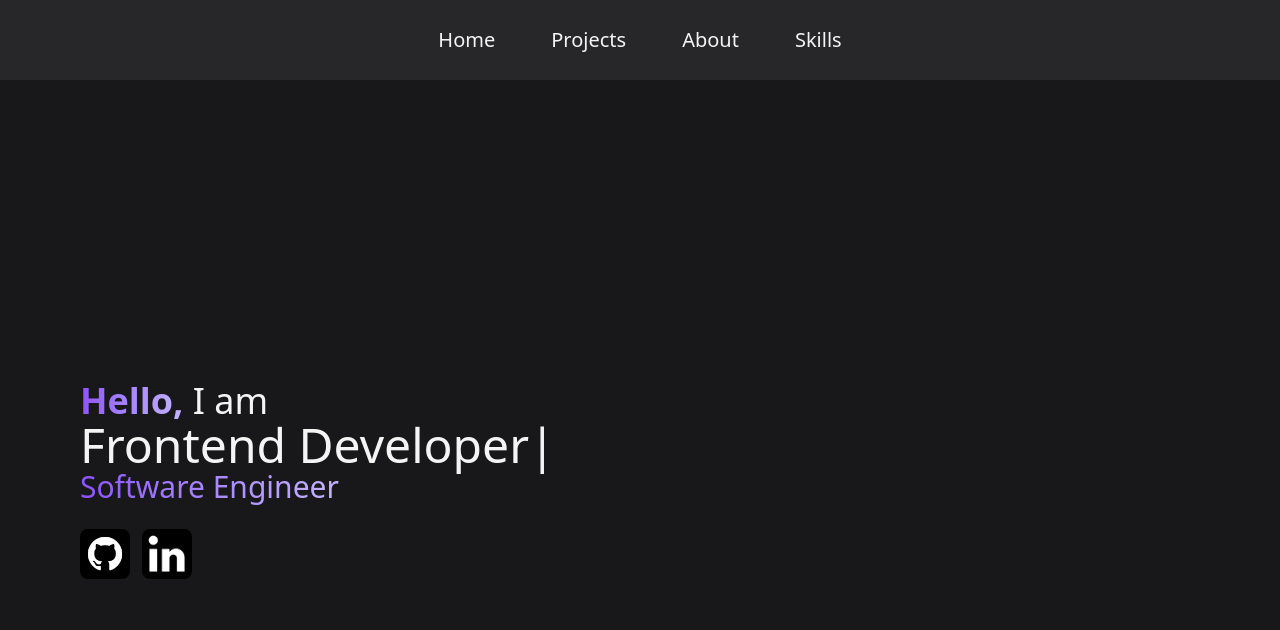
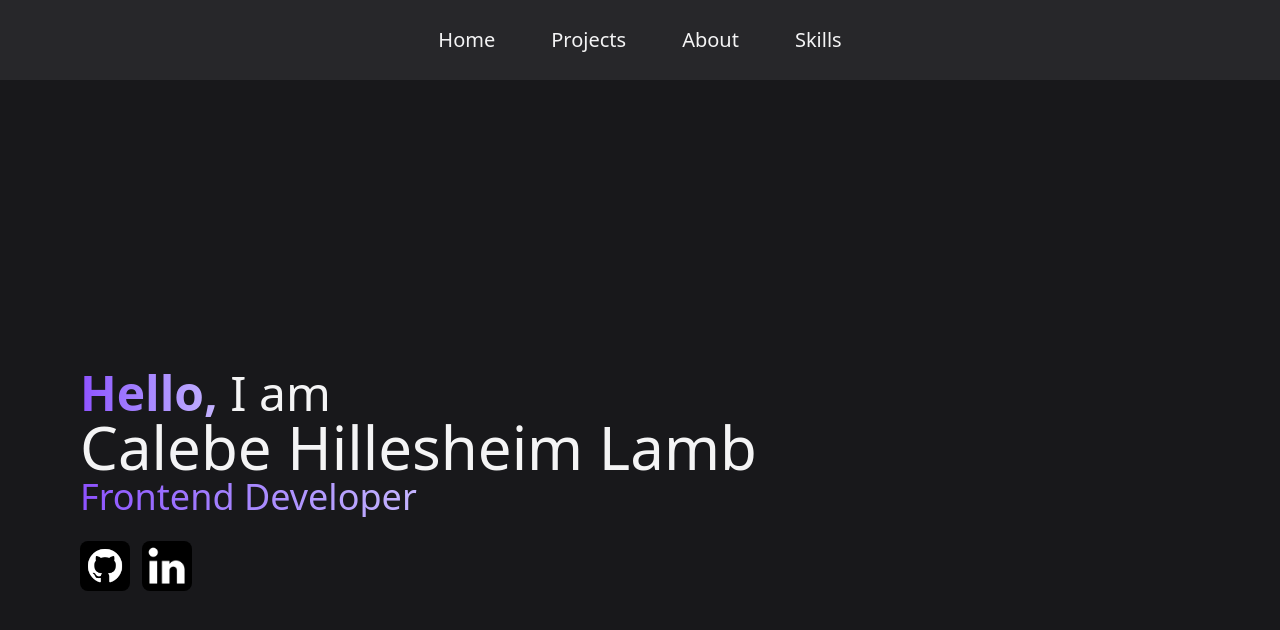
Before and after one commit to Kleb-0/Portifolio, a Next.js app: page / in a window 1280 px wide. Shown: the top 630 px of the page. Built offline with nearby package versions, Linux system fonts and the light colour scheme.

Commit message:
feat: add animations to About and Home pages, and refactor navbar links

```diff
--- a/src/app/about/page.js
+++ b/src/app/about/page.js
@@ -1,19 +1,37 @@
+"use client"
+
 import Image from "next/image";
+import { easeIn, easeOut, motion } from "framer-motion";
 
 export default function About() {
   return (
     <div className="min-h-screen bg-zinc-900 text-zinc-100 grid gap-8 p-16 md:grid-cols-[auto_1fr]">
+      <motion.div
+        initial={{ opacity: 0, y: -50}}
+        animate={{ opacity: 1, y: 0 }}
+        transition={{ duration: 1.0, ease: easeOut }}
+      >
         <Image
-        className="rounded-2xl justify-self-center"
+          className="rounded-2xl justify-self-center shadow-violet-600 shadow-2xl"
           src="/professional-photo.png"
           alt="Calebe Hillesheim Lamb photo"
           width={300}
           height={300}
         />
-
+      </motion.div>
       <div className="flex flex-col">
-        <h1 className="text-4xl font-bold bg-gradient-to-r from-violet-700 to-violet-300 bg-clip-text text-transparent pb-1">Hi! My name is Calebe</h1>
-        <p className="text-2xl mt-4 font-semibold">
+        <motion.h1
+          initial={{ opacity: 0, y: -50 }}
+          animate={{ opacity: 1, y: 0 }}
+          transition={{ duration: 1.0, ease: easeOut }}
+          className="text-4xl font-bold bg-gradient-to-r from-violet-600 to-violet-200 bg-clip-text text-transparent pb-1">
+          Hi! My name is Calebe
+        </motion.h1>
+        <motion.p
+          initial={{ opacity: 0, y: -50 }}
+          animate={{ opacity: 1, y: 0 }}
+          transition={{ duration: 1.0, ease: easeOut }}
+          className="text-2xl mt-4">
           I discovered programming when I was 14, in September 2024. Since then,
           I have dedicated myself to Frontend development, taking courses on
           Alura and building projects to solidify my acquired knowledge. I am
@@ -23,7 +41,7 @@ export default function About() {
           improving my skills, mastering English, learning German, exploring new
           technologies, and building real-world projects. I believe that with
           dedication and persistence, I can turn my dreams into reality.
-        </p>
+        </motion.p>
       </div>
     </div>
   );
--- a/src/app/page.js
+++ b/src/app/page.js
@@ -1,44 +1,48 @@
 "use client";
 
 import Image from "next/image";
-import { useEffect, useState } from "react";
-import { TypeAnimation } from "react-type-animation";
+import { easeOut, motion } from "framer-motion";
+
 
 export default function Home() {
-  const [showText, setShowText] = useState(false);
-  useEffect(() => {
-    setShowText(true);
-
-  }, []);
   return (
     <div className="flex flex-col min-h-screen !pl-20 bg-zinc-900 text-zinc-100 justify-center">
-      <p className="text-4xl w-fit">
+      <motion.p
+        initial={{ opacity: 0, x: -500 }}
+        animate={{ opacity: 1, x: 0 }}
+        transition={{ duration: 0.8, ease: easeOut }}
+        className="text-5xl w-fit"
+      >
         <strong className="bg-gradient-to-r from-violet-500 to-violet-300 bg-clip-text text-transparent">
           Hello,
         </strong>{" "}
         I am
-      </p>
-      {showText ? (
-        <TypeAnimation
-          sequence={[
-            "Calebe Hillesheim Lamb",
-            1700,
-            "Frontend Developer",
-            1700,
-            "Calebe Hillesheim Lamb",
-            1700,]}
-          wrapper="h1"
-          speed={50}
-          className="!text-5xl w-fit"
-        />
-      ) : (
-        <h1 className="!text-5xl w-fit">C</h1>
-      )}
-      <h3 className="!text-3xl w-fit bg-gradient-to-r from-violet-500 to-violet-300 bg-clip-text text-transparent">
-        Software Engineer
-      </h3>
-      <div className="flex gap-3 !mt-6">
-        <a target="blank" href="https://github.com/Kleb-0">
+      </motion.p>
+      <motion.h1
+        initial={{ opacity: 0, x: -500 }}
+        animate={{ opacity: 1, x: 0 }}
+        transition={{ duration: 1.2, ease: easeOut }}
+        className="text-6xl w-fit"
+      >
+        Calebe Hillesheim Lamb
+      </motion.h1>
+
+      <motion.h3
+        initial={{ opacity: 0, x: -500}}
+        animate={{ opacity: 1, x: 0 }}
+        transition={{ duration: 1.6, ease: easeOut }}
+        className="text-4xl w-fit bg-gradient-to-r from-violet-500 to-violet-300 bg-clip-text text-transparent"
+      >
+        Frontend Developer
+      </motion.h3>
+      <div className="flex gap-3 mt-6">
+        <motion.a
+          initial={{ opacity: 0, x: -500 }}
+          animate={{ opacity: 1, x: 0 }}
+          transition={{ duration: 2.2, ease: easeOut }}
+          target="blank"
+          href="https://github.com/Kleb-0"
+        >
           <Image
             className="rounded-md hover:scale-110 hover:shadow-violet-500 hover:shadow-md  transition-transform duration-350"
             src="/github-logo.png"
@@ -46,8 +50,14 @@ export default function Home() {
             width={50}
             height={50}
           />
-        </a>
-        <a target="blank" href="https://www.linkedin.com/feed/">
+        </motion.a>
+        <motion.a
+          initial={{ opacity: 0, x: -400 }}
+          animate={{ opacity: 1, x: 0 }}
+          transition={{ duration: 1.8, ease: easeOut }}
+          target="blank"
+          href="https://www.linkedin.com/in/calebe-hillesheim-lamb-5a86792a5/"
+        >
           <Image
             className="rounded-md  hover:scale-110 hover:shadow-violet-500 hover:shadow-md  transition-transform duration-350"
             src="/linkedin-logo.png"
@@ -55,7 +65,7 @@ export default function Home() {
             width={50}
             height={50}
           />
-        </a>
+        </motion.a>
       </div>
     </div>
   );
--- a/src/components/navbar.jsx
+++ b/src/components/navbar.jsx
@@ -1,30 +1,35 @@
+"use client";
+
 import Link from "next/link";
 
 export default function NavBar() {
   const glowEffect =
-    "hover:!text-violet-700 hover:scale-110 hover:shadow-violet-500 hover:shadow-sm rounded-sm !p-1";
+    "hover:text-violet-600 hover:scale-110 hover:shadow-violet-500 hover:shadow-sm rounded-sm !p-1";
+  const navItems = ["Home", "Projects", "About", "Skills"];
+
+
   return (
     <div className="h-20 text-zinc-100 bg-zinc-800 flex items-center">
       <nav className="lg:text-xl md:text-lg text-lg w-full flex items-center justify-center ">
         <ul className="flex gap-12 ">
           <li>
             <Link className={glowEffect} href="/">
-              Home
+              {navItems[0]}
             </Link>
           </li>
           <li>
             <Link className={glowEffect} href="/projects">
-              Projects
+              {navItems[1]}
             </Link>
           </li>
           <li>
             <Link className={glowEffect} href="/about">
-              About
+              {navItems[2]}
             </Link>
           </li>
           <li>
             <Link className={glowEffect} href="/skills">
-              Skills
+              {navItems[3]}
             </Link>
           </li>
         </ul>
```
Lines whose indentation alone changed are shown as unchanged.
